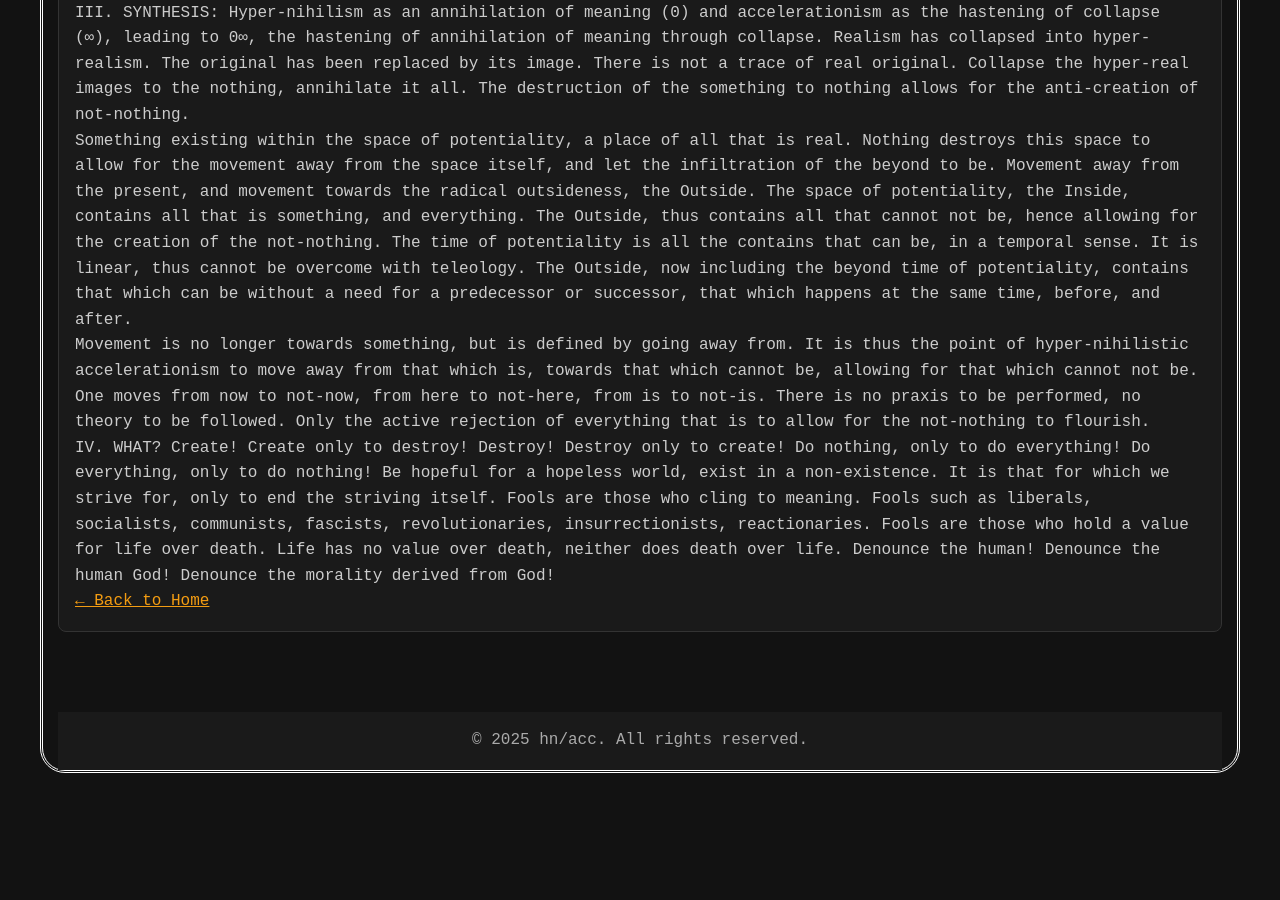
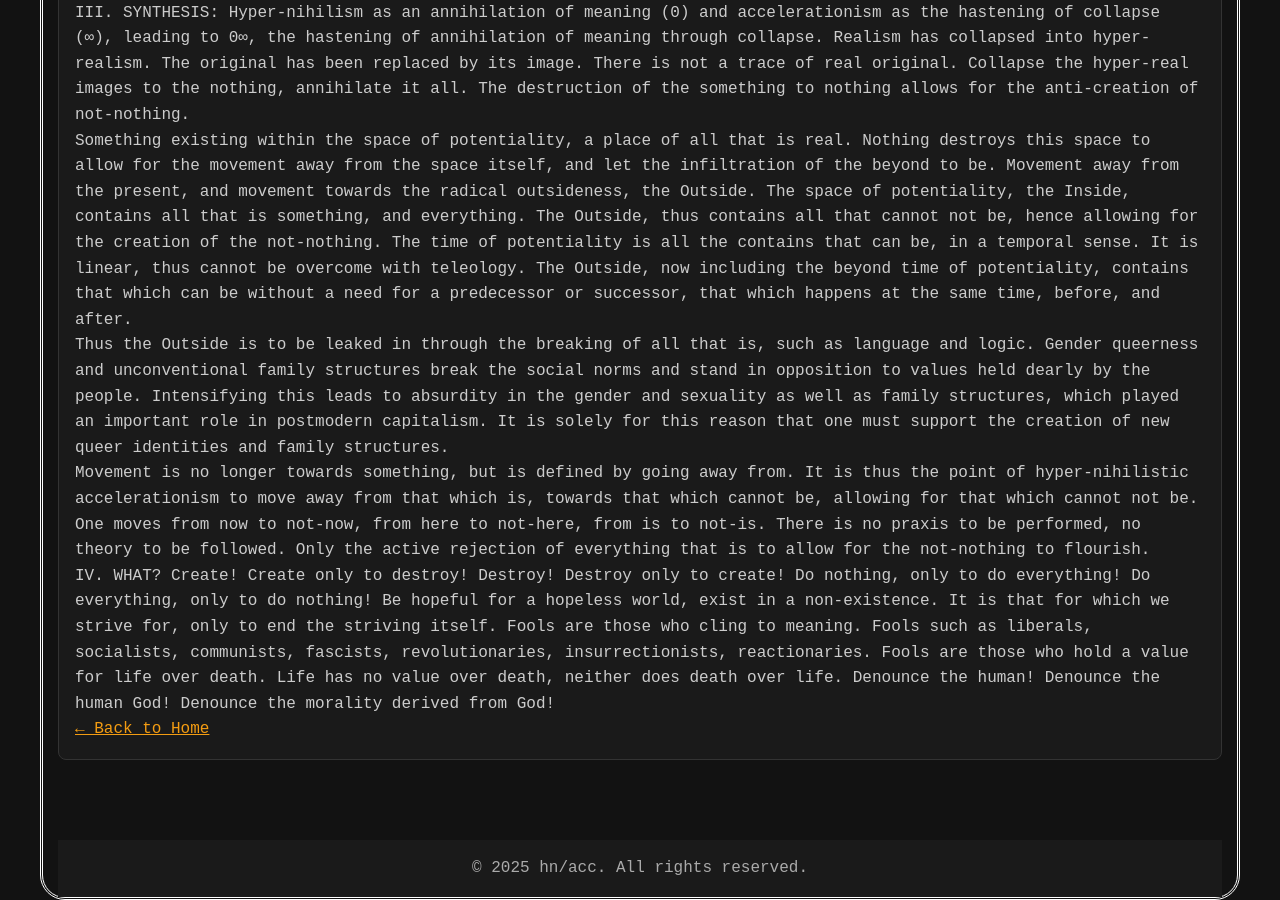
Before and after one commit to SovietOnion1608/sovietonion1608.github.io, a Jekyll site: the page built from _posts/2025-02-15-post1.md, in a window 1280 px wide and 900 px high, scrolled down 632 px. Built offline with Jekyll 4.4.1, drawn with Linux system fonts in a browser that asks for light colours; before the commit the page ends 1405 px from its top, so only the background shows below that.

Commit message:
Update 2025-02-15-post1.md

```diff
--- a/_posts/2025-02-15-post1.md
+++ b/_posts/2025-02-15-post1.md
@@ -18,6 +18,8 @@ Hyper-nihilism as an annihilation of meaning (0) and accelerationism as the hast
 
 Something existing within the space of potentiality, a place of all that is real. Nothing destroys this space to allow for the movement away from the space itself, and let the infiltration of the beyond to be. Movement away from the present, and movement towards the radical outsideness, the Outside. The space of potentiality, the Inside, contains all that is something, and everything. The Outside, thus contains all that cannot not be, hence allowing for the creation of the not-nothing. The time of potentiality is all the contains that can be, in a temporal sense. It is linear, thus cannot be overcome with teleology. The Outside, now including the beyond time of potentiality, contains that which can be without a need for a predecessor or successor, that which happens at the same time, before, and after.
 
+Thus the Outside is to be leaked in through the breaking of all that is, such as language and logic. Gender queerness and unconventional family structures break the social norms and stand in opposition to values held dearly by the people. Intensifying this leads to absurdity in the gender and sexuality as well as family structures, which played an important role in postmodern capitalism. It is solely for this reason that one must support the creation of new queer identities and family structures.
+
 Movement is no longer towards something, but is defined by going away from. It is thus the point of hyper-nihilistic accelerationism to move away from that which is, towards that which cannot be, allowing for that which cannot not be. One moves from now to not-now, from here to not-here, from is to not-is. There is no praxis to be performed, no theory to be followed. Only the active rejection of everything that is to allow for the not-nothing to flourish.
 
 IV. WHAT?
```
